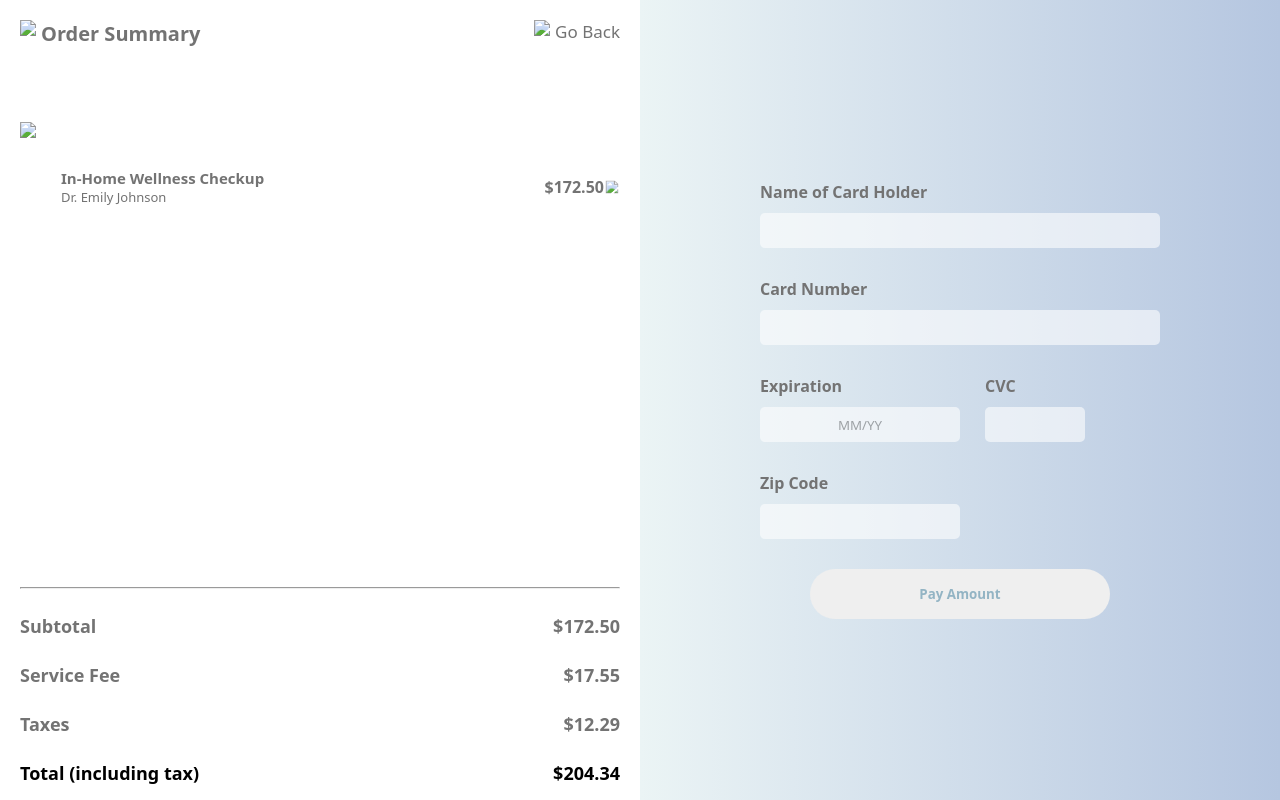
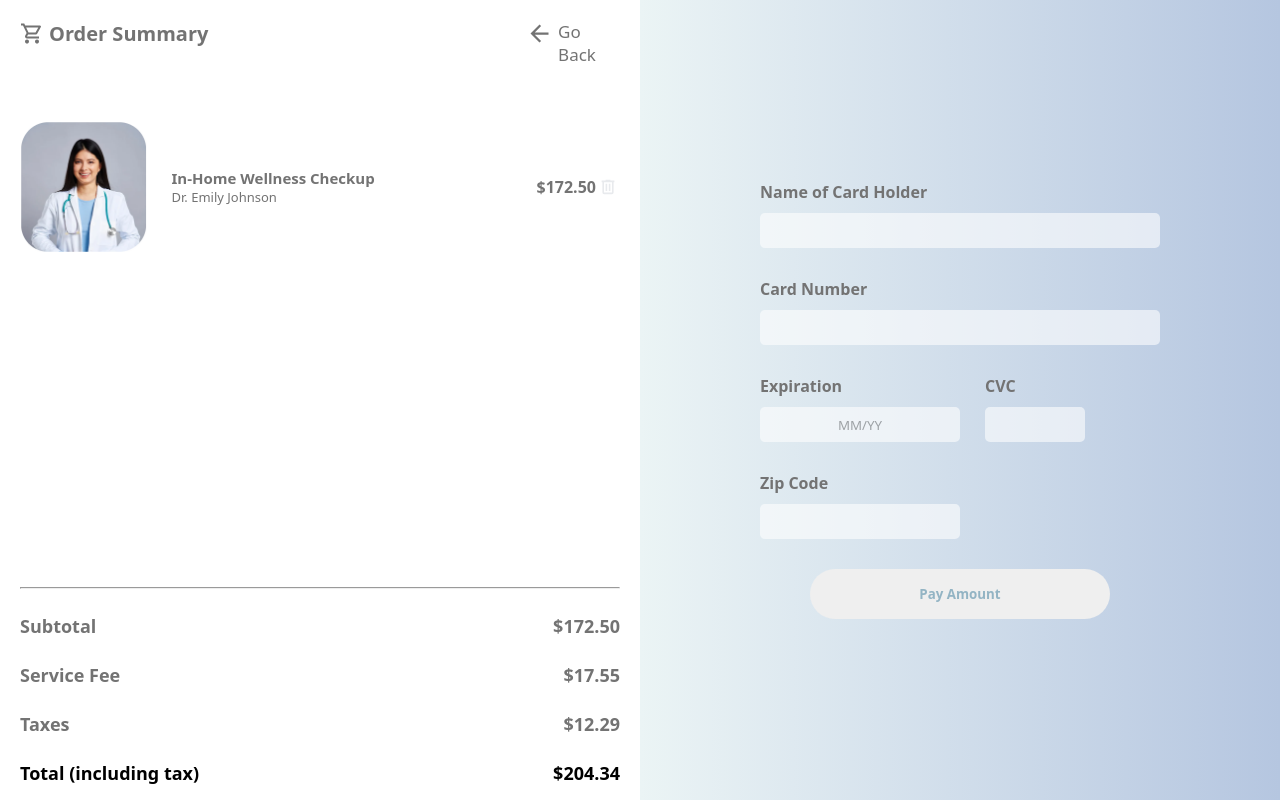
Before and after one commit to haroon6268/DocDashPayment, a plain HTML site: page index.html in a window 1280 px wide. Drawn offline with Linux system fonts and the light colour scheme; the site is published under a folder, as on GitHub Pages, so addresses that start at the root find nothing.

Commit message:
fixed img paths

```diff
--- a/index.html
+++ b/index.html
@@ -11,20 +11,20 @@
 			<div class="left">
 				<div class="left-nav">
 					<span class="span-flex">
-						<img src="/public/cart.svg" />
+						<img src="./public/cart.svg" />
 						<p style="font-size: 20px; margin-left: 5px; font-weight: bold">
 							Order Summary
 						</p></span
 					>
 					<span class="span-flex"
-						><img src="/public/arrow-back.svg" />
+						><img src="./public/arrow-back.svg" />
 						<p style="font-size: 17px; margin-left: 5px">Go Back</p></span
 					>
 				</div>
 				<div class="cart">
 					<div id="item-1">
 						<div style="display: flex; align-items: center">
-							<img src="/public/doctor.png" style="height: 130px" />
+							<img src="./public/doctor.png" style="height: 130px" />
 							<div id="item-1-text" style="margin-left: 25px">
 								<p style="font-weight: bold; font-size: 15px">
 									In-Home Wellness Checkup
@@ -34,7 +34,7 @@
 						</div>
 						<div id="item-1-price">
 							<p style="font-weight: bold">$172.50</p>
-							<img src="/public/trash.svg" style="scale: 0.8" />
+							<img src="./public/trash.svg" style="scale: 0.8" />
 						</div>
 					</div>
 				</div>
```
